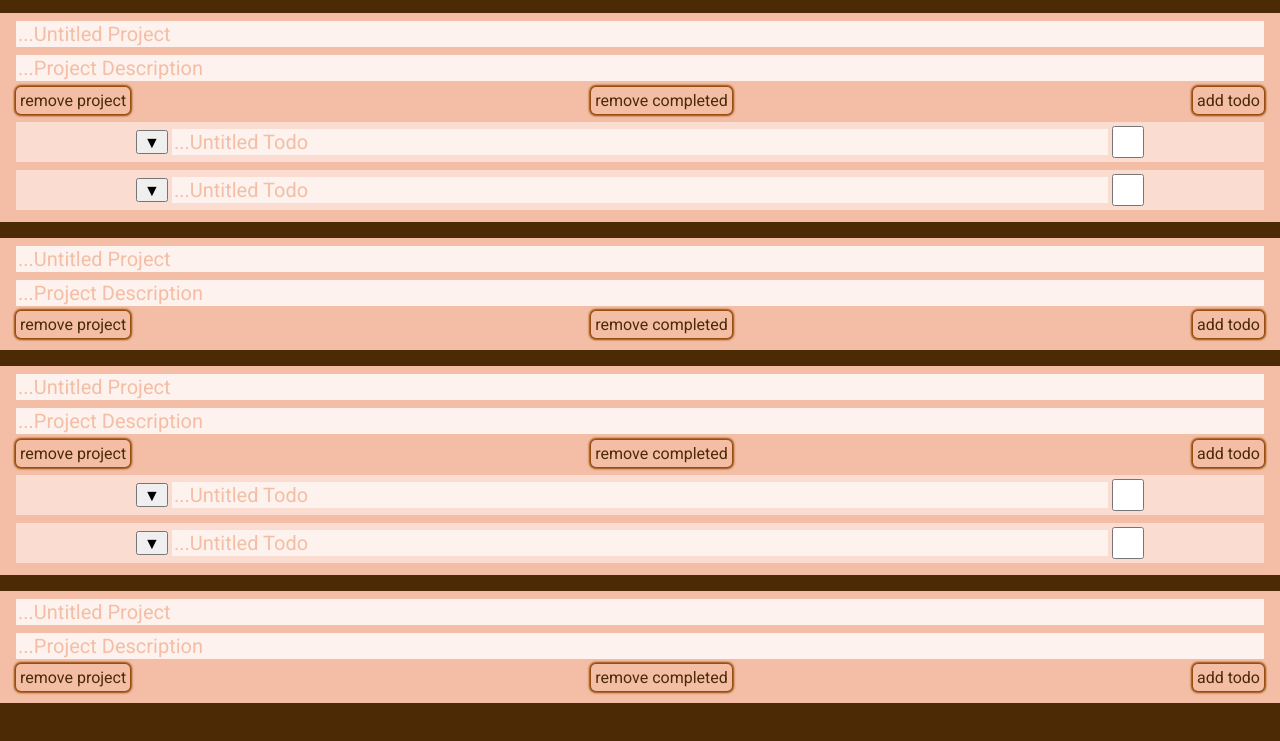
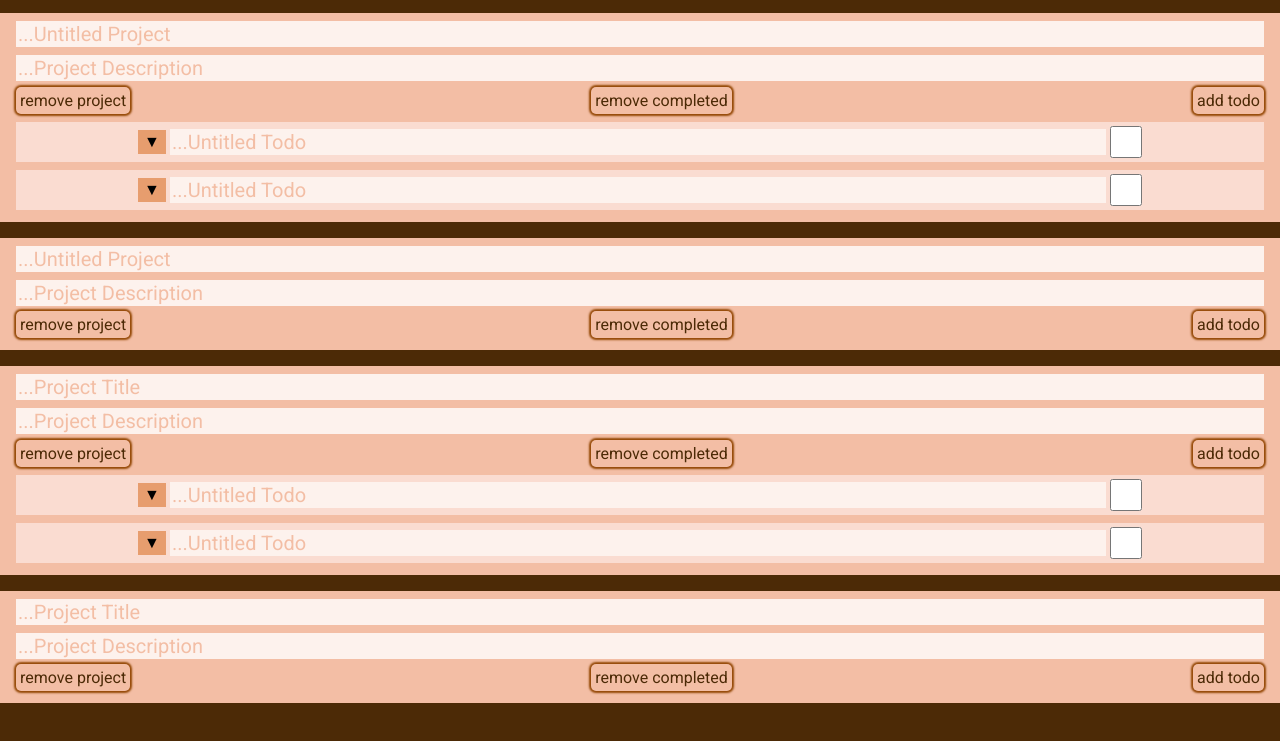
Before and after one commit to agentjesse/odin-todo-list, a website built with webpack: page docs/index.html in a window 1280 px wide. Shown: the part 41-782 px from the top of the page. Built offline with nearby package versions, Linux system fonts and the light colour scheme.

Commit message:
improved project title/desc inputs
they were using values that were changing to populate and identify
 themselves which would cause problems later

```diff
--- a/src/index.js
+++ b/src/index.js
@@ -6,7 +6,9 @@ import { logToConsole as lg, tableToConsole as tb} from "./logger"; //shorthand
 //have: project ID, title, description,
 //do: store todos, create them, remove completed ones.
 const makeProject = projectID=> {
-  let title = '...Untitled Project', description = '...Project Description', todoCreationID = 0;
+  let title = '', titlePlaceholder = '...Project Title',
+      description = '', descriptionPlaceholder = '...Project Description',
+      todoCreationID = 0;
   const todosArr = [];
 
   const addTodo = ()=> { //keep here and use closure.
@@ -28,7 +30,9 @@ const makeProject = projectID=> {
   return { //public exposure. projectID is passed in and exposed, unmodified
     getProjectID: ()=> projectID,
     getTitle: ()=> title,
+    getTitlePlaceholder: ()=> titlePlaceholder,
     getDescription: ()=> description,
+    getDescriptionPlaceholder: ()=> descriptionPlaceholder,
     getTodosArr: ()=> todosArr,
     addTodo,
     removeCompletedTodos,
@@ -38,12 +42,12 @@ const makeProject = projectID=> {
 const renderProject = project=> {
   //make each project div's title/desc/buttons/etc. children
   const projectDiv = document.createElement('div');
-  projectDiv.className = 'project'; //project element identifiers
+  projectDiv.className = 'projectDiv'; //project element identifiers
   projectDiv.setAttribute( 'data-project-id', `${ project.getProjectID() }`);
   const titleInput = document.createElement('input'); //title
-  titleInput.placeholder = `${ project.getTitle() }`;
+  titleInput.placeholder = `${ project.getTitlePlaceholder() }`;
   const descriptionInput = document.createElement('input'); //description
-  descriptionInput.placeholder = `${ project.getDescription() }`;
+  descriptionInput.placeholder = `${ project.getDescriptionPlaceholder() }`;
   const removeProjectBtn = document.createElement('button'); //remove project button (needs confirm)
   removeProjectBtn.className = 'removeProjectBtn';
   removeProjectBtn.textContent = 'remove project';
@@ -67,21 +71,38 @@ const renderProject = project=> {
   addProjectListeners( projectDiv );
 }
 
-//add event listeners to each project that use bubbling of events from children
+//add event listeners to each projectDiv that use bubbling of events from children
 const addProjectListeners = projectDiv=> {
   //if listener removal is needed in future, make an AbortController here and pass its signal in the addEventListener options
+
   projectDiv.addEventListener( 'click' , e=> {
     e.stopPropagation();
+    // lg('clicked: ' + e.target.outerHTML ); // nice output of element in console
+
     //handle todo expansion button clicks
     if ( e.target.tagName === 'BUTTON' && e.target.dataset.todoId ) {
       const btn = e.target;
-      lg('clicked: ' + btn.outerHTML ); //very nice output of element in question for console
-      btn.textContent = btn.textContent === '▼' ? '▲' : '▼'; //visuals, ooh.
+      btn.textContent = btn.textContent === '▼' ? '▲' : '▼';
       //iterate through all elements in a todo and give some a hiding class
       Array.from(btn.parentElement.children).forEach( (element,i)=>{
         if (i>2) { element.classList.toggle('noDisplay') }
       } );
     }
+
+  });
+
+  //handle the bubbling focusout events when inputs lose focus
+  projectDiv.addEventListener( 'focusout' , e=> {
+    e.stopPropagation();
+    lg('this lost focus: ' + e.target.outerHTML ); // nice output of element in console
+
+    //handle project's title edits
+    if ( e.target.tagName === 'INPUT' && e.target.placeholder === '...Project Title' ) {
+      const titleInput = e.target;
+      lg( titleInput.value )
+
+    }
+
   });
 }
 
--- a/src/styles.css
+++ b/src/styles.css
@@ -46,7 +46,7 @@ body {
   font-weight: 400;
   background-color: var(--bg900);
 }
-.project {
+.projectDiv {
   margin: 1rem 0;
   padding: 0.25rem 1rem;
   background-color: var(--fg200);
@@ -89,7 +89,8 @@ body {
   margin: 0 0 0.5rem 0;
   gap: 0 0.25rem;
   button {
-    height: 1.5rem;
+    border-style: none;
+    background-color: var(--fg300);
   }
   .todoTitle {
     flex-basis: 75%;
```
